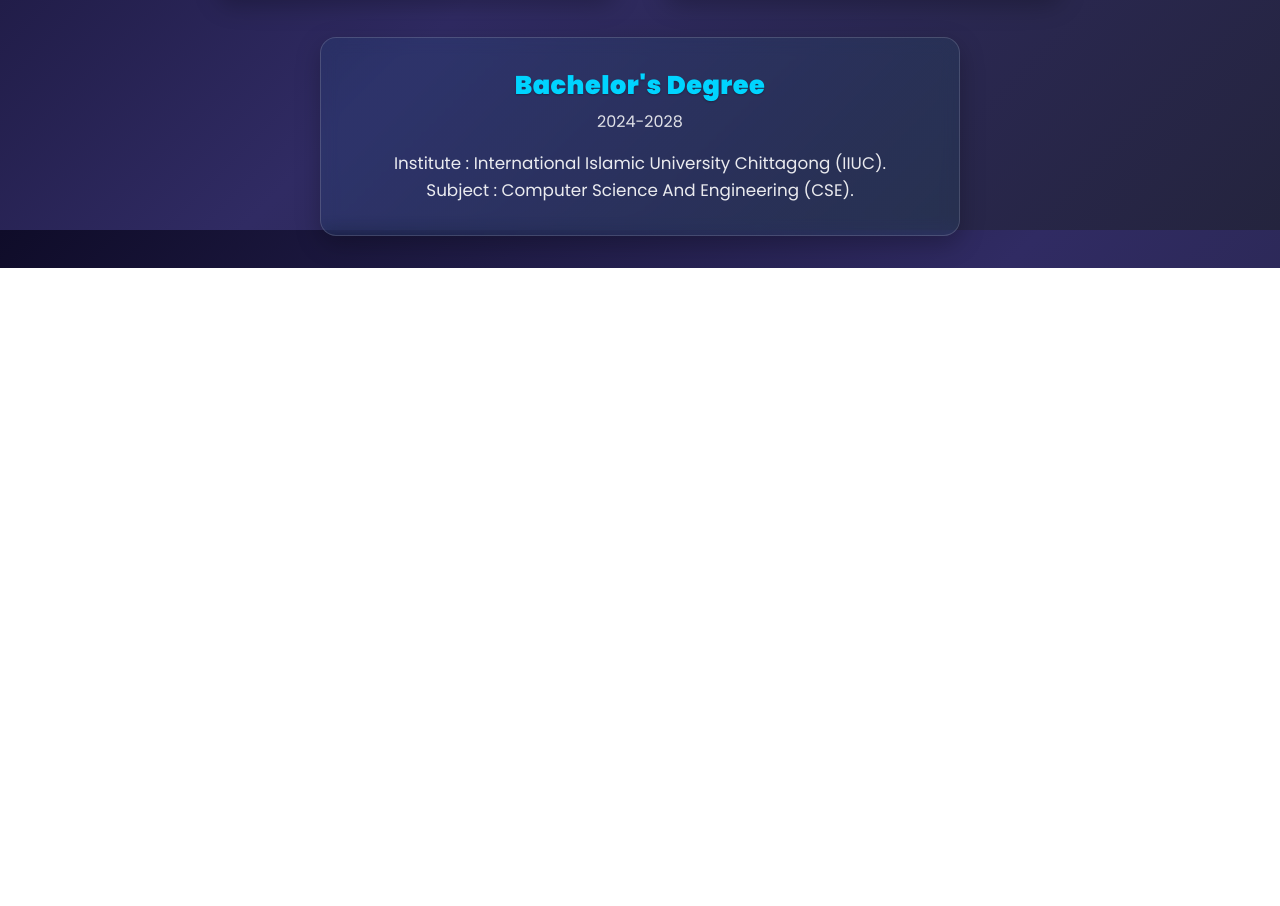
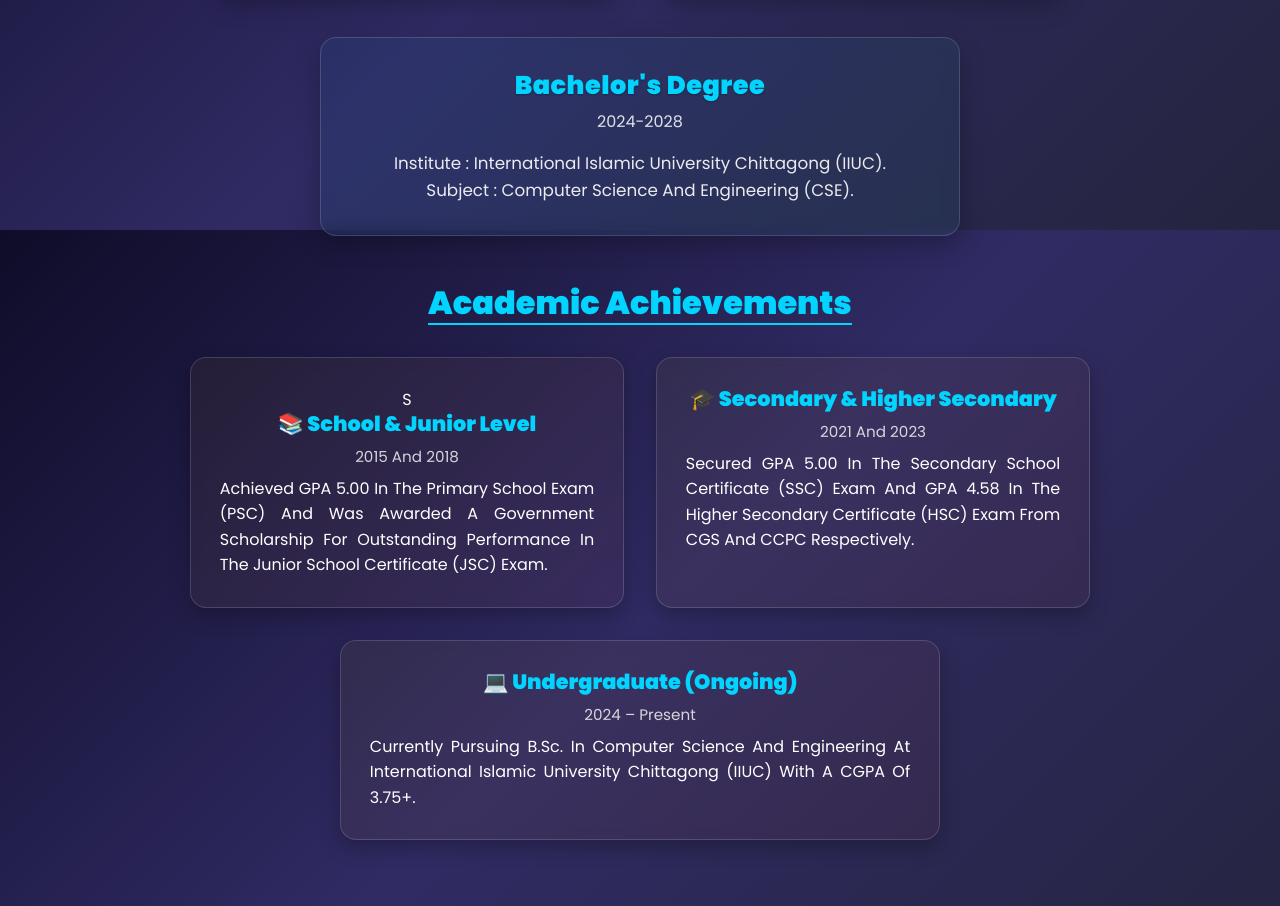
Before and after one commit to Rafiz647/SD-project-, a plain HTML site: page index.html in a window 1280 px wide. Shown: the part 1370-2276 px from the top of the page. Before the commit the page ends 1638 px from the top, so only its background shows below. Drawn offline with Linux system fonts and the light colour scheme.

Commit message:
Achievements is done

```diff
--- a/index.html
+++ b/index.html
@@ -22,10 +22,11 @@
                 <li><a href="#home">Home</a></li>
                 <li><a href="#about">About</a></li>
                 <li><a href="#Education">Education</a></li>
+                <li><a href="#Achievements">Achievements</a></li>
                 <li><a href="#Projects">Projects</a></li>
-                <li><a href="#Home">Home</a></li>
-                <li><a href="#Home">Home</a></li>
-                <li><a href="#Home">Home</a></li>
+                <li><a href="#Blog">Blog</a></li>
+                <li><a href="#Publications">Publications</a></li>
+                <li><a href="#contact">Contact</a></li>
             </ul>
             <button id="open-menu-btn"><i class="fa-solid fa-bars"></i></button>
             <button id="close-menu-btn"><i class="fa-solid fa-xmark"></i></button>
@@ -104,6 +105,34 @@
   </div>
 </section>
 
+<!-- Achievements -->
+<section class="achievement" id="Achievements">
+  <h2 class="border_bottom">Academic Achievements</h2>
+  <div class="achievement_container">
+    <div class="achievement_item">S
+      <h3>📚 School & Junior Level</h3>
+      <span>2015  and  2018</span>
+      <p>
+        Achieved GPA 5.00 in the Primary School Exam (PSC) and was awarded a Government Scholarship for outstanding performance in the Junior School Certificate (JSC) exam.
+      </p>
+    </div>
+    <div class="achievement_item">
+      <h3>🎓 Secondary & Higher Secondary</h3>
+      <span>2021  and  2023</span>
+      <p>
+        Secured GPA 5.00 in the Secondary School Certificate (SSC) exam and GPA 4.58 in the Higher Secondary Certificate (HSC) exam from CGS and CCPC respectively.
+      </p>
+    </div>
+    <div class="achievement_item">
+      <h3>💻 Undergraduate (Ongoing)</h3>
+      <span>2024 – Present</span>
+      <p>
+        Currently pursuing B.Sc. in Computer Science and Engineering at International Islamic University Chittagong (IIUC) with a CGPA of 3.75+.
+      </p>
+    </div>
+  </div>
+</section><br><br>
+
 <script src="script.js"></script>
 </body>
 </html>
--- a/style.css
+++ b/style.css
@@ -365,3 +365,70 @@ header {
 .education_card:hover p {
   color: #e0f7fa;
 }
+
+
+/* Achivements */
+.achievement {
+  padding: 1rem 3rem;
+  text-align: center;
+}
+
+.achievement h2 {
+  font-size: 2rem;
+  color: var(--primary);
+  margin-bottom: 2rem;
+}
+
+.achievement_container {
+  display: flex;
+  flex-wrap: wrap;
+  justify-content: center;
+  gap: 2rem;
+  max-width: 900px;
+  margin: auto;
+}
+
+.achievement_item {
+  flex: 1 1 19rem;
+  max-width: 37rem;
+  background: linear-gradient(135deg, rgba(255, 215, 0, 0.05), rgba(255, 94, 58, 0.05));
+  border: 1px solid rgba(255, 255, 255, 0.15);
+  border-radius: 1rem;
+  padding: 1.8rem;
+  box-shadow: 0 8px 20px rgba(0, 0, 0, 0.25);
+  backdrop-filter: blur(6px);
+  transition: transform 0.3s ease, border-color 0.3s ease;
+}
+
+.achievement_item:hover {
+  transform: translateY(-6px);
+  border-color: #fecf01;
+  box-shadow: 0 12px 28px rgba(255, 165, 0, 0.3);
+}
+
+.achievement_item h3 {
+  font-size: 1.3rem;
+  color: var(--primary);
+  margin-bottom: 0.5rem;
+}
+
+.achievement_item span {
+  display: block;
+  font-size: 0.95rem;
+  color: var(--normal);
+  opacity: 0.8;
+  margin-bottom: .5rem;
+}
+
+.achievement_item p {
+  font-size: 1rem;
+  color: var(--normal);
+  line-height: 1.6;
+  text-align: justify;
+}
+
+
+.achievement_item:nth-child(3) {
+  flex: 1 1 100%;
+  max-width: 600px;
+}
```
